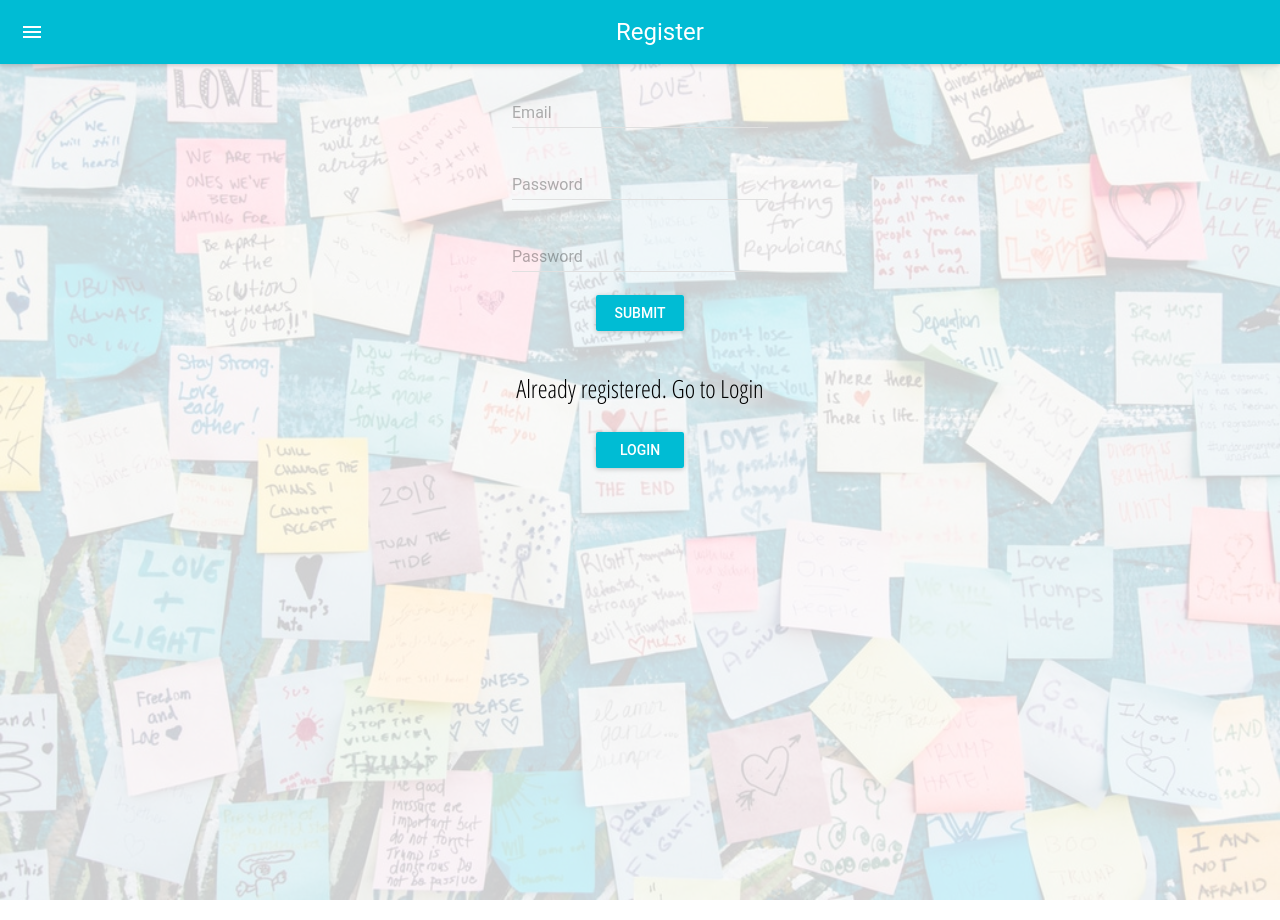
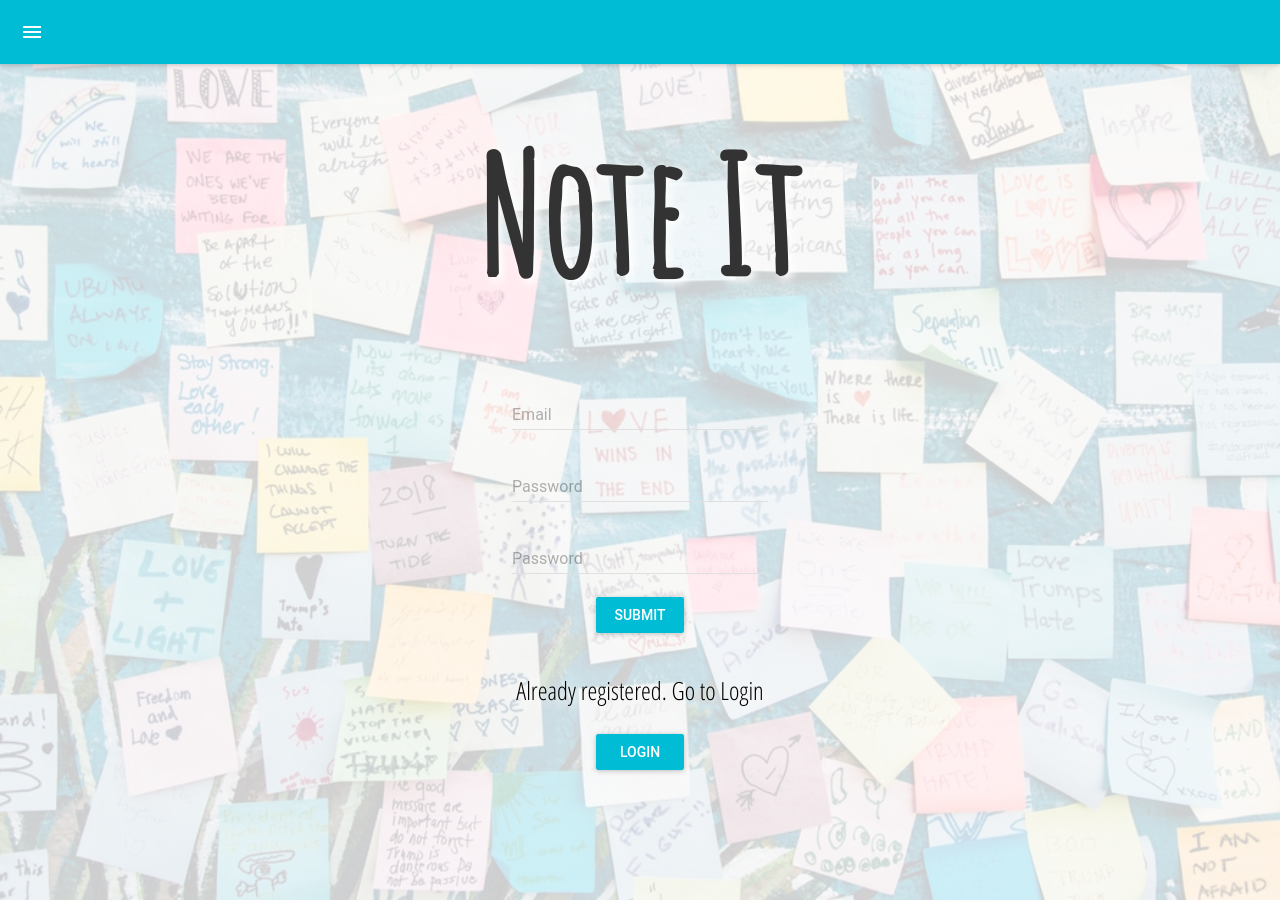
Before and after one commit to ashratigan/note-it-client, a React (Create React App) app: page / in a window 1280 px wide. Both pictures are taken after a click on the button "REGISTER". Built offline with nearby package versions, Linux system fonts and the light colour scheme; what react-tap-event-plugin would draw is missing.

Commit message:
Added messages to display to user if sign in / up is successful or not

```diff
--- a/src/components/Login.js
+++ b/src/components/Login.js
@@ -15,13 +15,15 @@ class Login extends Component {
   constructor(props){
     super(props);
     this.state={
+      userFeedback:'',
       username:'',
       password:''
     }
   }
 
-  handleClick(event){
+  handleClick = (event) => {
     var self = this;
+    console.log(this)
     // var apiBaseUrl = "http://localhost:4741/";
     // var self = this;
     var payload = {
@@ -84,16 +86,22 @@ class Login extends Component {
         //   })
 
 
-        } else if(response.status === 204){
-          console.log("Username password do not match");
-          alert("username password do not match")
-        } else{
-          console.log("Username does not exists");
-          alert("Username does not exist");
+        // } else if(response.status === 404){
+        //   this.setState(this.loginmessage = 'Incorrect username or password')
+        //   console.log("Username password do not match");
+        //   alert("username password do not match")
+        // } else{
+        //   console.log("Username does not exists");
+        //   alert("Username does not exist");
         }
       })
       .catch(function (error) {
         console.log(error);
+        self.setState({userFeedback: 'Incorrect username or password', password: '', username: ''})
+        console.log(self)
+        // self.refs.form.reset();
+        // console.log(self.state)
+        // console.log(self.state.loginmessage)
       });
   }
 
@@ -125,6 +133,7 @@ class Login extends Component {
                />
              <br/>
              <RaisedButton label="Submit" primary={true} onClick={(event) => this.handleClick(event)}/>
+            <div><h4>{this.state.userFeedback}</h4></div>
          </div>
          </MuiThemeProvider>
       </div>
--- a/src/components/Register.js
+++ b/src/components/Register.js
@@ -15,7 +15,8 @@ class Register extends Component {
     //   last_name:'',
       email:'',
       password:'',
-      password_confirmation: ''
+      password_confirmation: '',
+      userFeedback: ''
     }
   }
 
@@ -43,6 +44,7 @@ class Register extends Component {
     console.log(payload)
     axios(payload)
    .then(function (response) {
+     self.setState({userFeedback: 'Registration successful! Login to get started!', email: '', password: '', password_confirmation: ''})
      console.log(response);
      if(response.status === 200){
       //  console.log("registration successfull");
@@ -58,6 +60,9 @@ class Register extends Component {
    })
    .catch(function (error) {
      console.log(error);
+     console.log(self)
+     console.log(self.state)
+     self.setState({userFeedback: 'Username is already taken or your passwords are different', email: '', password: '', password_confirmation: ''})
    });
   }
 
@@ -66,9 +71,10 @@ class Register extends Component {
       <div>
         <MuiThemeProvider>
           <div>
-          <AppBar
-             title="Register"
-           />
+          <AppBar/>
+           <div className="title">
+             <h1>Note It</h1>
+           </div>
            <TextField
              hintText="Enter your Email"
              type="email"
@@ -94,6 +100,7 @@ class Register extends Component {
              />
            <br/>
            <RaisedButton label="Submit" primary={true} style={style} onClick={(event) => this.handleClick(event)}/>
+           <div><h4>{this.state.userFeedback}</h4></div>
           </div>
          </MuiThemeProvider>
       </div>
```
